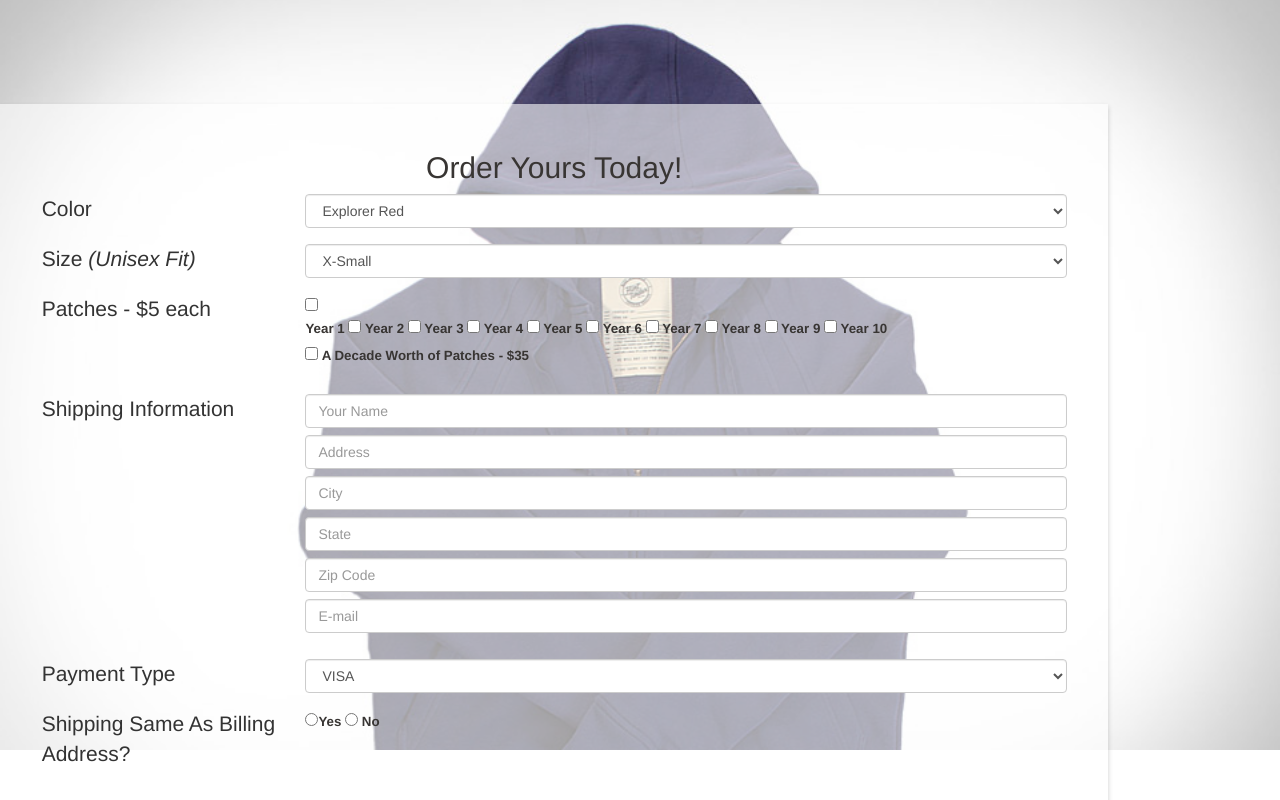
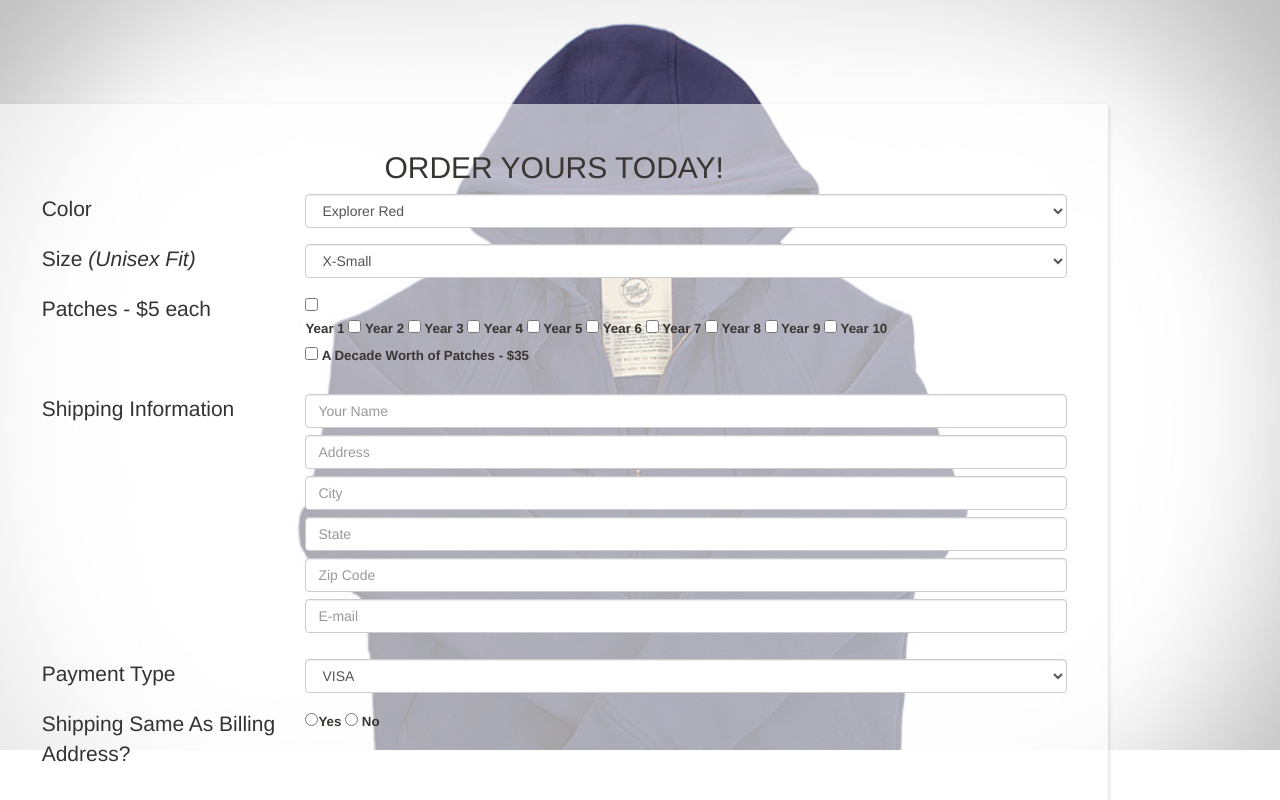
Before and after one commit to jlgadams31/10yearhoodie-form, a plain HTML site: page index.html in a window 1280 px wide. Shown: the part 2243-3043 px from the top of the page. Drawn offline with Linux system fonts and the light colour scheme.

Commit message:
uppercase

```diff
--- a/screen.css
+++ b/screen.css
@@ -124,6 +124,7 @@ p{
 
 h2{
     text-align:center;
+    text-transform: uppercase
 }
 
 .container{
```
Also changed, not shown: index.html (+0 -1 lines).
